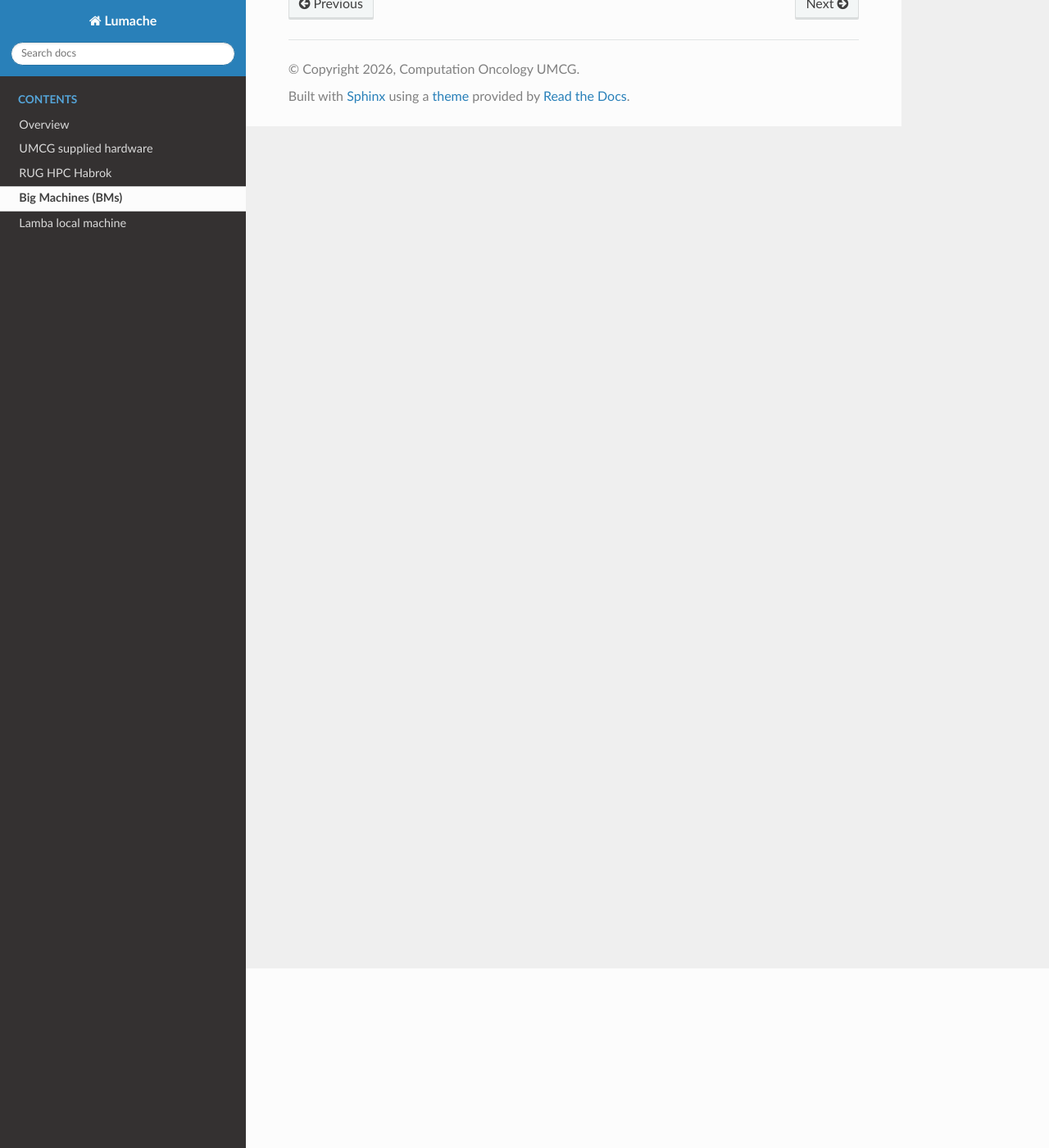
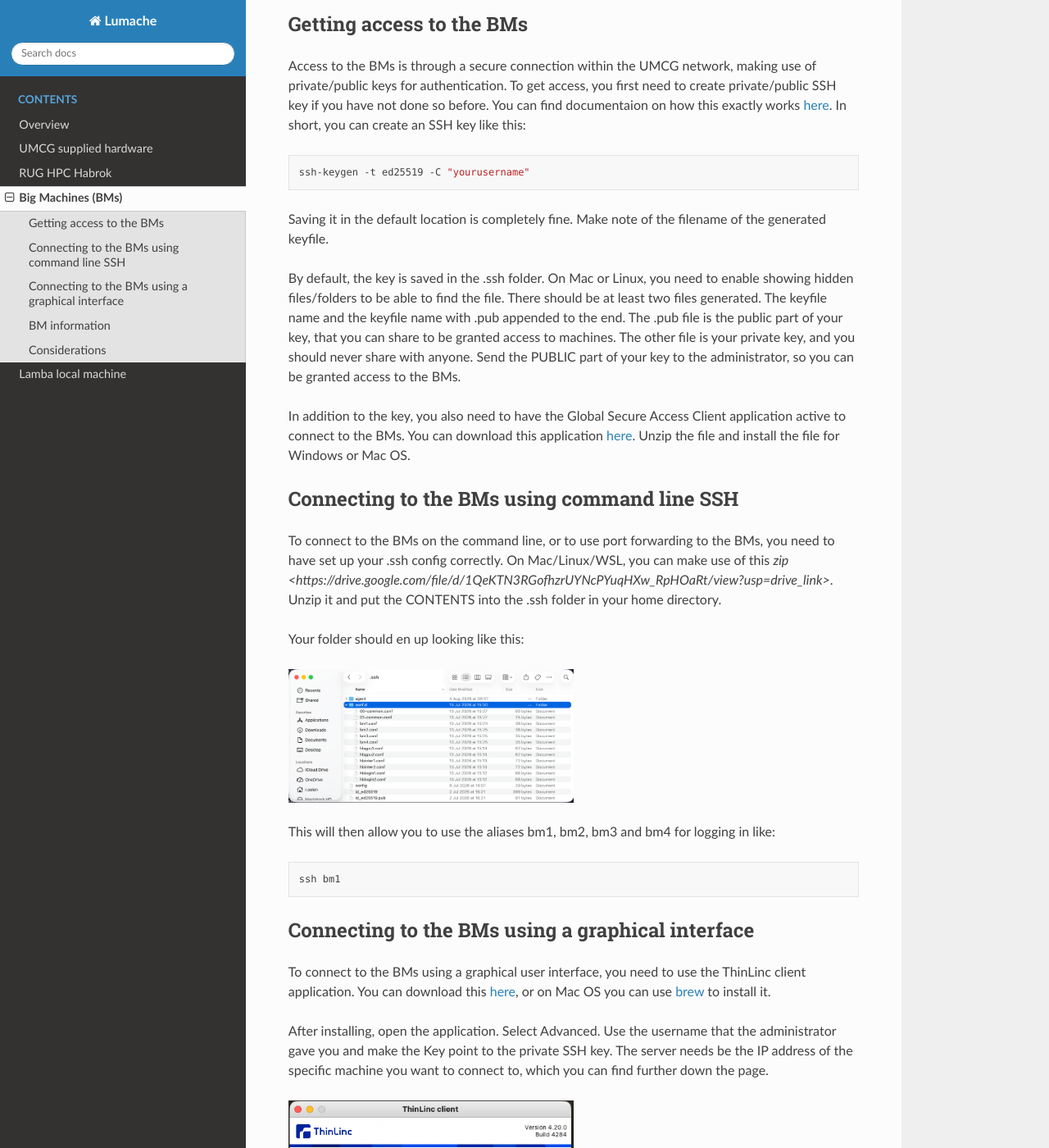
Before and after one commit to ComputationalOncologyUMCG/computational-oncology-compute-instructions, a Sphinx documentation site: the page built from docs/source/bigmachines.rst, in a window 1280 px wide and 1400 px high, scrolled down 219 px. Shown: the whole window at 82% size. Built offline with Sphinx 7.4.7 and the Read the Docs theme 3.1.0, drawn with Linux system fonts in a browser that asks for light colours; some of the changed text lies outside the part shown.

Commit message:
- add BM documentation

```diff
--- a/docs/source/bigmachines.rst
+++ b/docs/source/bigmachines.rst
@@ -1,4 +1,88 @@
 Big Machines (BMs)
 ==================
 
-TODO
+The Big Machines (BMs) are a set of four machines, available to Computational Oncology group within the UMCG, meant for heavy calculations.
+
+
+.. _access:
+Getting access to the BMs
+------------------------------------
+
+Access to the BMs is through a secure connection within the UMCG network, making use of private/public keys for authentication. To get access, you first need to create private/public SSH key if you have not done so before. You can find documentaion on how this exactly works `here <https://docs.github.com/en/authentication/connecting-to-github-with-ssh/generating-a-new-ssh-key-and-adding-it-to-the-ssh-agent>`_.
+In short, you can create an SSH key like this:
+
+.. code-block:: bash
+
+    ssh-keygen -t ed25519 -C "yourusername"
+
+Saving it in the default location is completely fine. Make note of the filename of the generated keyfile.
+
+By default, the key is saved in the .ssh folder. On Mac or Linux, you need to enable showing hidden files/folders to be able to find the file. There should be at least two files generated. The keyfile name and the keyfile name with .pub appended to the end.
+The .pub file is the public part of your key, that you can share to be granted access to machines. The other file is your private key, and you should never share with anyone. Send the PUBLIC part of your key to the administrator, so you can be granted access to the BMs.
+
+In addition to the key, you also need to have the Global Secure Access Client application active to connect to the BMs. You can download this application `here <https://drive.google.com/file/d/1eAWGDCP_e9cTV2sRCwmx-YlTFp_NOFYn/view?usp=sharing>`_. Unzip the file and install the file for Windows or Mac OS.
+
+
+.. _connect_cli:
+Connecting to the BMs using command line SSH
+--------------------------------------------
+
+To connect to the BMs on the command line, or to use port forwarding to the BMs, you need to have set up your .ssh config correctly. On Mac/Linux/WSL, you can make use of this `zip <https://drive.google.com/file/d/1QeKTN3RGofhzrUYNcPYuqHXw_RpHOaRt/view?usp=drive_link>`. Unzip it and put the CONTENTS into the .ssh folder in your home directory.
+
+Your folder should en up looking like this:
+
+.. image:: images/bigmachines/ssh_setup_bm.png
+   :alt: ssh_setup_bm
+   :width: 50%
+
+
+This will then allow you to use the aliases bm1, bm2, bm3 and bm4 for logging in like:
+
+.. code-block:: bash
+
+    ssh bm1
+
+
+.. _connect_gui:
+Connecting to the BMs using a graphical interface
+-------------------------------------------------
+
+To connect to the BMs using a graphical user interface, you need to use the ThinLinc client application. You can download this `here <https://www.cendio.com/thinlinc/download/thinlinc-client-archive/>`_, or on Mac OS you can use `brew <https://formulae.brew.sh/cask/thinlinc-client>`_ to install it.
+
+After installing, open the application. Select Advanced. Use the username that the administrator gave you and make the Key point to the private SSH key. The server needs be the IP address of the specific machine you want to connect to, which you can find further down the page.
+
+.. image:: images/bigmachines/gui_setup_bm.png
+   :alt: gui_setup_bm
+   :width: 50%
+
+
+.. _machines:
+BM information
+--------------------------------------------
+
+These are the specifications of the different BMs
+
++---------+---------------+-----------------------------------+-------+-----------------------------------------+
+| Machine | IP            | CPU                               | RAM   | GPUs                                    |
++=========+===============+===================================+=======+=========================================+
+| BM1     |  145.39.86.19 | Intel Xeon 8160                   |  754G | 2 x Nvidia Quadro RTX 8000 50GB         |
++---------+---------------+-----------------------------------+-------+-----------------------------------------+
+| BM2     |  145.39.86.26 | Intel Xeon Gold 6258R             | 1024G | 2 x Nvidia Quadro RTX 8000 50GB         |
++---------+---------------+-----------------------------------+-------+-----------------------------------------+
+| BM3     |  145.39.86.23 | Intel Xeon Platinum 8380          | 2048G | 2 x NVIDIA RTX 6000 Ada 50GB            |
++---------+---------------+-----------------------------------+-------+-----------------------------------------+
+| BM4     |  145.39.86.15 | AMD Ryzen Threadripper PRO 7985WX |  500G | 2 x Nvidia RTX PRO 6000 Blackwell 100GB |
++---------+---------------+-----------------------------------+-------+-----------------------------------------+
+
+
+.. _considerations:
+Considerations
+--------------------------------------------
+
+The BMs are shared among the users in the Computational Oncology group. They are not managed by any job schedulers like SLURM. This gives more flexibility and potentially reduces overhead, but does give the users more responsibility. There are some important considerations to keep in mind:
+
+- do not fill the storage drives to capacity, this will cause the system to become unresponsive and eventually crash
+- do not use applications that can change the network status or routing of the machine (such as possible in Docker compose). This will mess up ssh routing and make the machines unreachable.
+- communicate with your colleagues that your are using resources on these machines, so they know what is available and what is not.
+- try to estimate the amount of resources you will consume, and the amount of resources still available on the machine, to not crash process already running on the machine.
+- due to an inpending grant deadline, it might be that one of your colleagues has taken up a majority of the resources on the big machines. Please be understanding of these situations, while also taking into consideration what would be fair use.
```
Also changed, not shown: docs/source/images/bigmachines/gui_setup_bm.png (added), docs/source/images/bigmachines/ssh_setup_bm.png (added).
